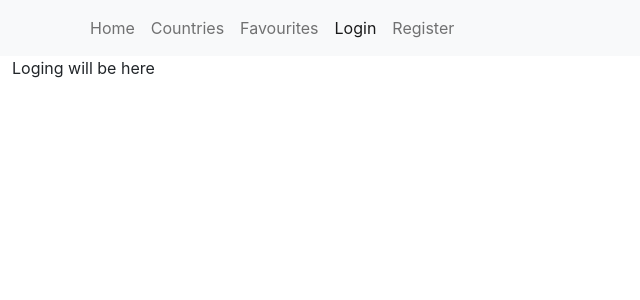
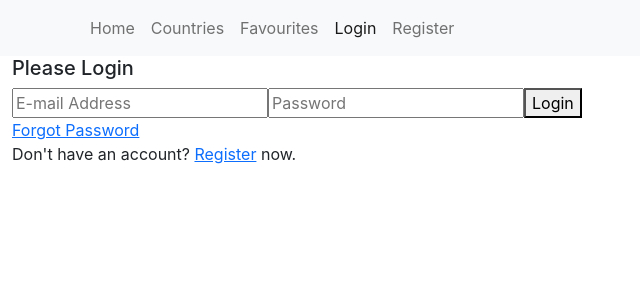
Before and after one commit to IlyaPonomarenko/REACT22S_Countries_redux, a React (Create React App) app: page /login in a window 1280 px wide. Shown: the top 300 px of the page, without its empty margins (0-640 px from the left). Built offline with nearby package versions, Linux system fonts and the light colour scheme; no server answers.

Commit message:
protected route

```diff
--- a/src/components/Login.jsx
+++ b/src/components/Login.jsx
@@ -1,11 +1,57 @@
-import React from 'react';
+import React, { useEffect, useState } from "react";
+import { useAuthState } from "react-firebase-hooks/auth";
+import { Link, useNavigate } from "react-router-dom";
+import { auth, logInWithEmailAndPassword } from "../auth/firebase";
 
 const Login = () => {
-    return (
+  const [email, setEmail] = useState("");
+  const [password, setPassword] = useState("");
+  const [user, loading, error] = useAuthState(auth);
+  const navigate = useNavigate();
+
+  useEffect(() => {
+    if (loading) {
+      // maybe trigger a loading screen
+      return;
+    }
+    if (user) navigate("/");
+  }, [user, loading, navigate]);
+
+  console.log("Error: ", error)
+
+  return (
+    <div className="login">
+      <div className="login__container">
+        <h5>Please Login</h5>
+        <input
+          type="text"
+          className="login__textBox"
+          value={email}
+          onChange={(e) => setEmail(e.target.value)}
+          placeholder="E-mail Address"
+        />
+        <input
+          type="password"
+          className="login__textBox"
+          value={password}
+          onChange={(e) => setPassword(e.target.value)}
+          placeholder="Password"
+        />
+        <button
+          className="login__btn"
+          onClick={() => logInWithEmailAndPassword(email, password)}
+        >
+          Login
+        </button>
         <div>
-            Loging will be here
+          <Link to="/reset">Forgot Password</Link>
         </div>
-    );
-};
+        <div>
+          Don't have an account? <Link to="/register">Register</Link> now.
+        </div>
+      </div>
+    </div>
+  );
+}
 
 export default Login;
--- a/src/components/Register.jsx
+++ b/src/components/Register.jsx
@@ -2,7 +2,7 @@ import React from "react";
 import { useEffect } from "react";
 import { useState } from "react";
 import { Button } from "react-bootstrap";
-import { useAuthState } from "react-firebase-hooks";
+import { useAuthState } from "react-firebase-hooks/auth";
 import { useNavigate } from "react-router-dom";
 import { auth, registerWithEmailAndPassword } from "../auth/firebase";
 import { Link } from "react-router-dom";
--- a/src/pages/Layout.jsx
+++ b/src/pages/Layout.jsx
@@ -1,12 +1,18 @@
 import React from 'react';
-import { Outlet } from 'react-router-dom';
-import Navbar from 'react-bootstrap/Navbar';
+import { Button } from 'react-bootstrap';
 import Container from 'react-bootstrap/Container';
 import Nav from 'react-bootstrap/Nav';
+import Navbar from 'react-bootstrap/Navbar';
 import Row from 'react-bootstrap/Row';
+import { useAuthState } from "react-firebase-hooks/auth";
 import { LinkContainer } from 'react-router-bootstrap';
+import { Outlet } from 'react-router-dom';
+import { auth, logout } from "../auth/firebase";
 
 const Layout = () => {
+  const [user] = useAuthState(auth);
+
+  console.log("User: ", user)
   return (
     <Container fluid>
       <Row>
@@ -33,6 +39,12 @@ const Layout = () => {
               </Nav>
             </Navbar.Collapse>
           </Container>
+          {user &&
+          <>
+          <h6 className="m-1">Hello {user.name}!</h6>
+          <Button className="m-1" onClick={() => logout()}>Signout</Button>
+          </>
+}
         </Navbar>
       </Row>
       <Row>
```
Also changed, not shown: src/auth/ProtectedRoute.js (added, +12 -0 lines), src/components/Login.css (added, +33 -0 lines).
